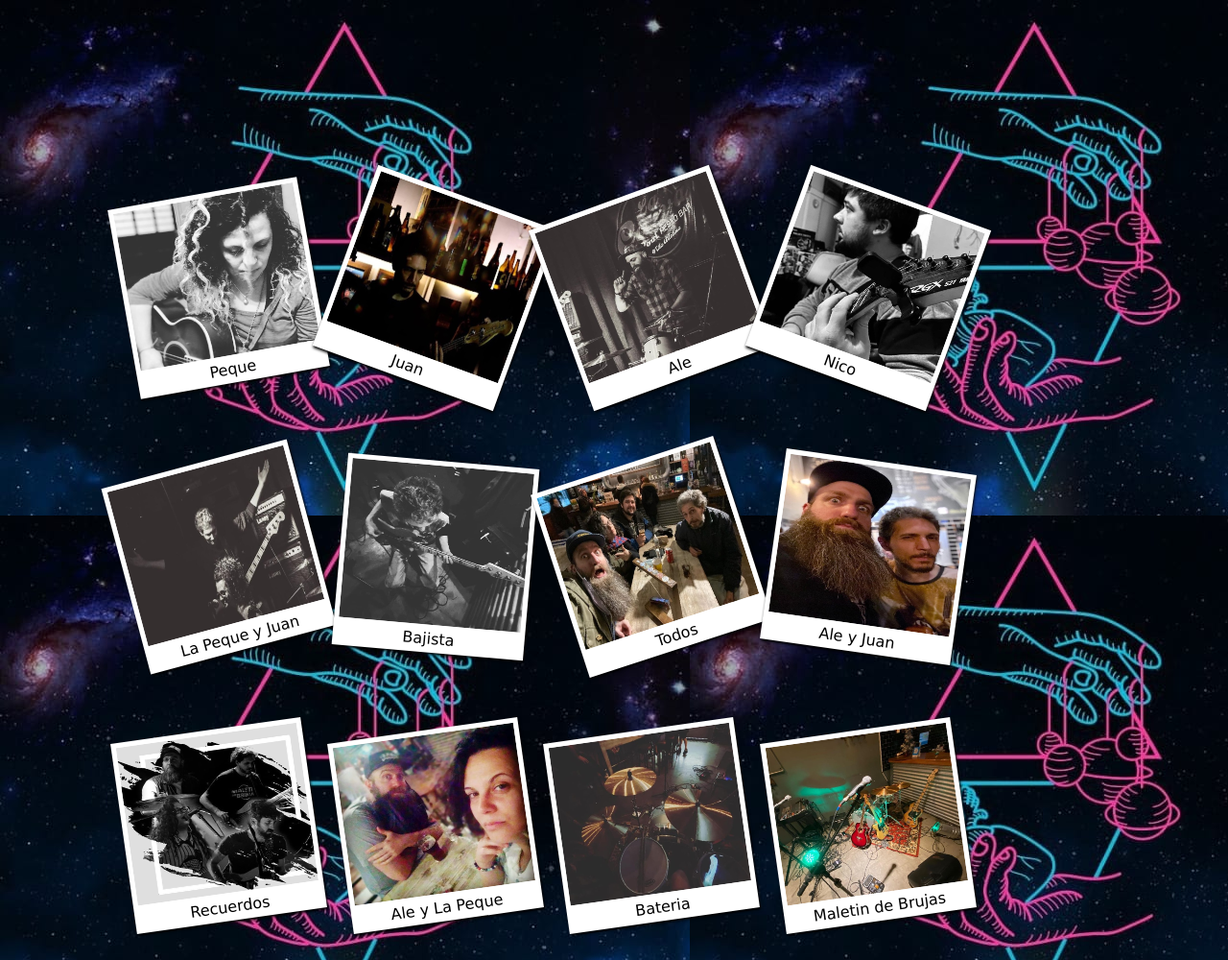
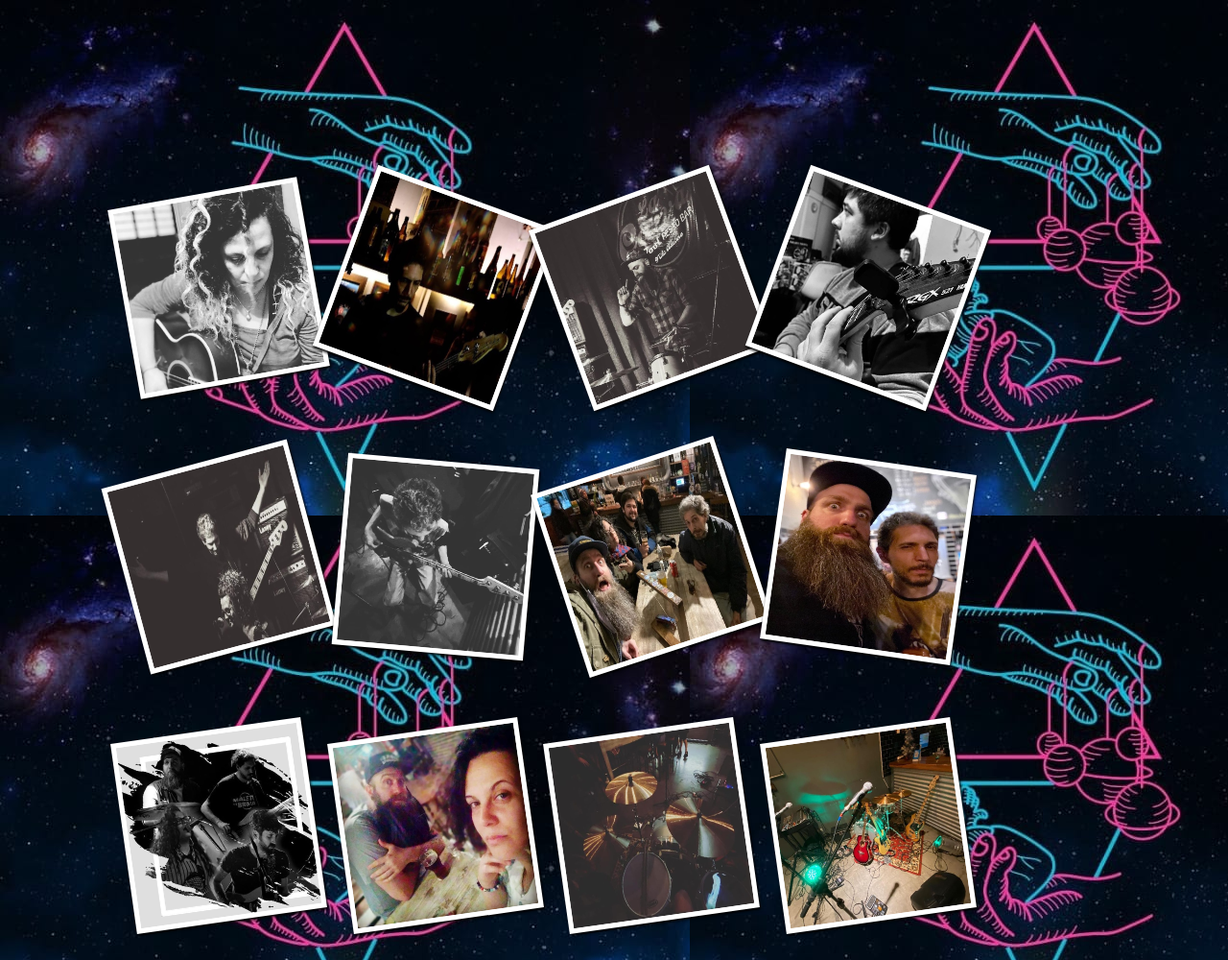
Before and after one commit to jennykischner/MaletinDeBrujas, a plain HTML site: page index.html in a window 1280 px wide. Shown: the whole page at 96% size. Drawn offline with Linux system fonts and the light colour scheme; a web font is replaced by a local one.

Commit message:
Finalizado

```diff
--- a/index.html
+++ b/index.html
@@ -22,28 +22,28 @@
 <div class="divImg">
 <img src="Img1.jpg" alt="">
 </div>
-<p>Peque</p>
+
 </div>
 
 <div class="box" id="tarjeta2">
 <div class="divImg">
 <img src="Img2.jpg" alt="">
 </div>
-<p>Juan</p>
+
 </div>
 
 <div class="box" id="tarjeta3">
 <div class="divImg">
 <img src="Img3.jpg" alt="">
 </div>
-<p>Ale</p>
+
 </div>
 
 <div class="box" id="tarjeta4">
 <div class="divImg">
 <img src="Img4.jpg" alt="">
 </div>
-<p>Nico</p>
+
 </div>
 
 
@@ -51,7 +51,7 @@
 <div class="divImg">
 <img src="Img5.jpg" alt="">
 </div>
-<p>La Peque y Juan </p>
+
 </div>
 
 
@@ -59,7 +59,7 @@
 <div class="divImg">
 <img src="Img6.jpg" alt="">
 </div>
-<p>Bajista</p>
+
 </div>
 
 
@@ -67,7 +67,7 @@
 <div class="divImg">
 <img src="Img7.jpg" alt="">
 </div>
-<p>Todos</p>
+
 </div>
 
 
@@ -75,7 +75,7 @@
 <div class="divImg">
 <img src="Img8.jpg" alt="">
 </div>
-<p> Ale y Juan</p>
+
 </div>
 
 
@@ -83,7 +83,7 @@
 <div class="divImg">
 <img src="Img9.jpg" alt="">
 </div>
-<p> Recuerdos </p>
+
 </div>
 
 
@@ -91,14 +91,14 @@
 <div class="divImg">
 <img src="Img10.jpeg" alt="">
 </div>
-<p> Ale y La Peque </p>
+
 </div>
 
 <div class="box" id="tarjeta9">
 <div class="divImg">
 <img src="Img11.jpeg" alt="">
 </div>
-<p> Bateria </p>
+
 </div>
 
 
@@ -106,7 +106,7 @@
 <div class="divImg">
 <img src="Img 12.jpg" alt="">
 </div>
-<p> Maletin de Brujas </p>
+
 </div>
 
 </div>
```
